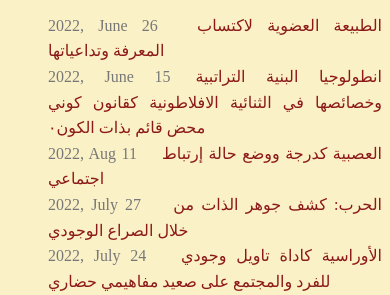
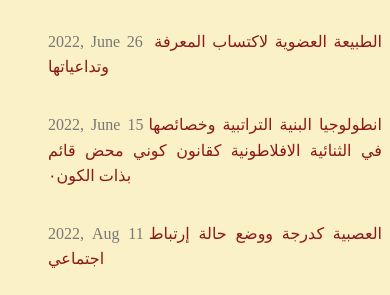
Before and after one commit to LaithOsama/khaled, a plain HTML site: page index.html in a window 390 px wide. Shown: the part 441-736 px from the top of the page. Drawn offline with Linux system fonts and the light colour scheme; a web font is replaced by a local one.

Commit message:
Trying to get index looks suitable for small screens

```diff
--- a/style.css
+++ b/style.css
@@ -57,7 +57,6 @@ article img {
 time {
   color: #777;
   margin-right: 25px;
-  white-space: nowrap;
 }
 #title {
   text-align: center;
@@ -78,11 +77,19 @@ ol {
   list-style: none;
 }
 
+li {
+  margin-top:2em;
+}
+
 @media only screen and (max-width: 600px) {
   body {
     max-width: 100%;
     font-size: 16px;
     padding: 0 .5em;
+  }
+
+  time {
+  margin-right:5px;
   }
 
   #title {
```
